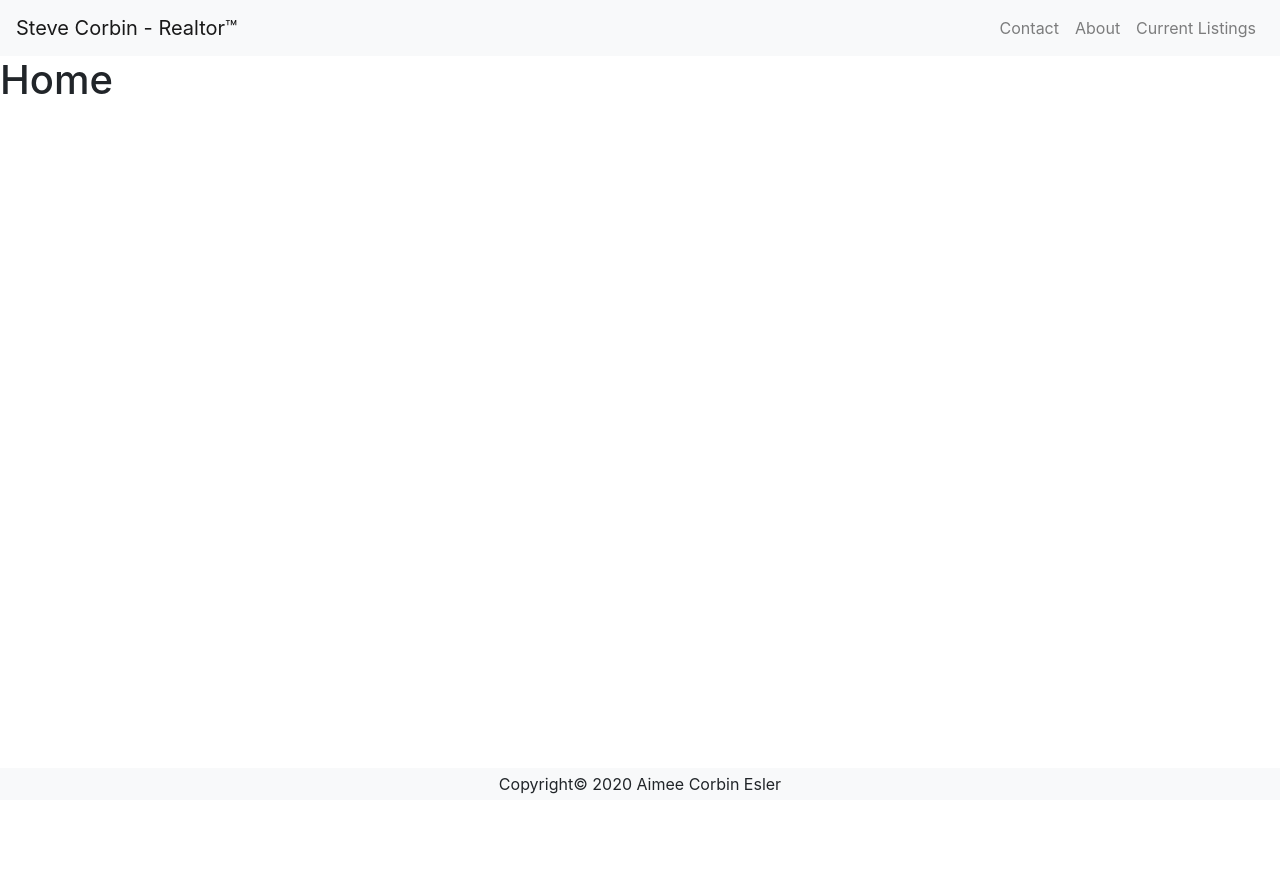
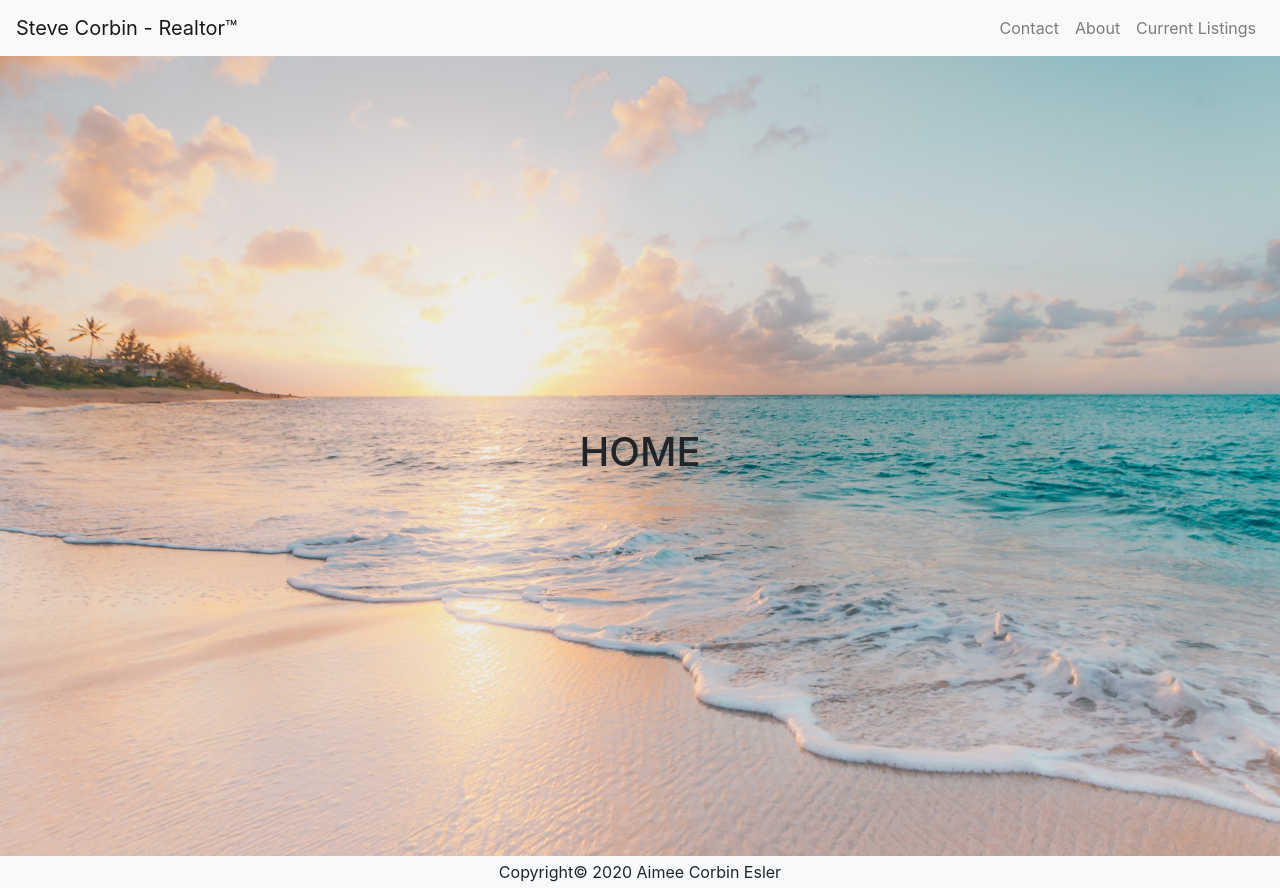
Before and after one commit to aimeecesler/steve-corbin-realtor, a React (Create React App) app: page / in a window 1280 px wide. Before the commit the page ends 800 px from the top, so only its background shows below. Built offline with nearby package versions, Linux system fonts and the light colour scheme; the HTML template or start-up script is replaced by a standard one.

Commit message:
added background image and vertical centering to home page

```diff
--- /dev/null
+++ b/src/pages/Home/Home.css
@@ -0,0 +1,5 @@
+.home-container {
+    background-image: url("../../images/beachBackground.jpg");
+    background-size: cover;
+    background-repeat: no-repeat;
+}
--- a/src/pages/Home/Home.jsx
+++ b/src/pages/Home/Home.jsx
@@ -1,11 +1,19 @@
-import React from 'react';
+import React from "react";
+import Row from "react-bootstrap/Row";
+import Container from "react-bootstrap/Container";
+import "./Home.css";
+import Col from "react-bootstrap/Col";
 
 const Home = () => {
-    return (
-        <div>
-            <h1>Home</h1>
-        </div>
-    );
+  return (
+      <Container fluid className="flex-fill home-container vh-100 align-items-center">
+        <Row className="h-100">
+            <Col className="text-center my-auto">
+            <h1>HOME</h1>
+            </Col>
+        </Row>
+      </Container>
+  );
 };
 
 export default Home;
```
Also changed, not shown: src/images/beachBackground.jpg (added).
